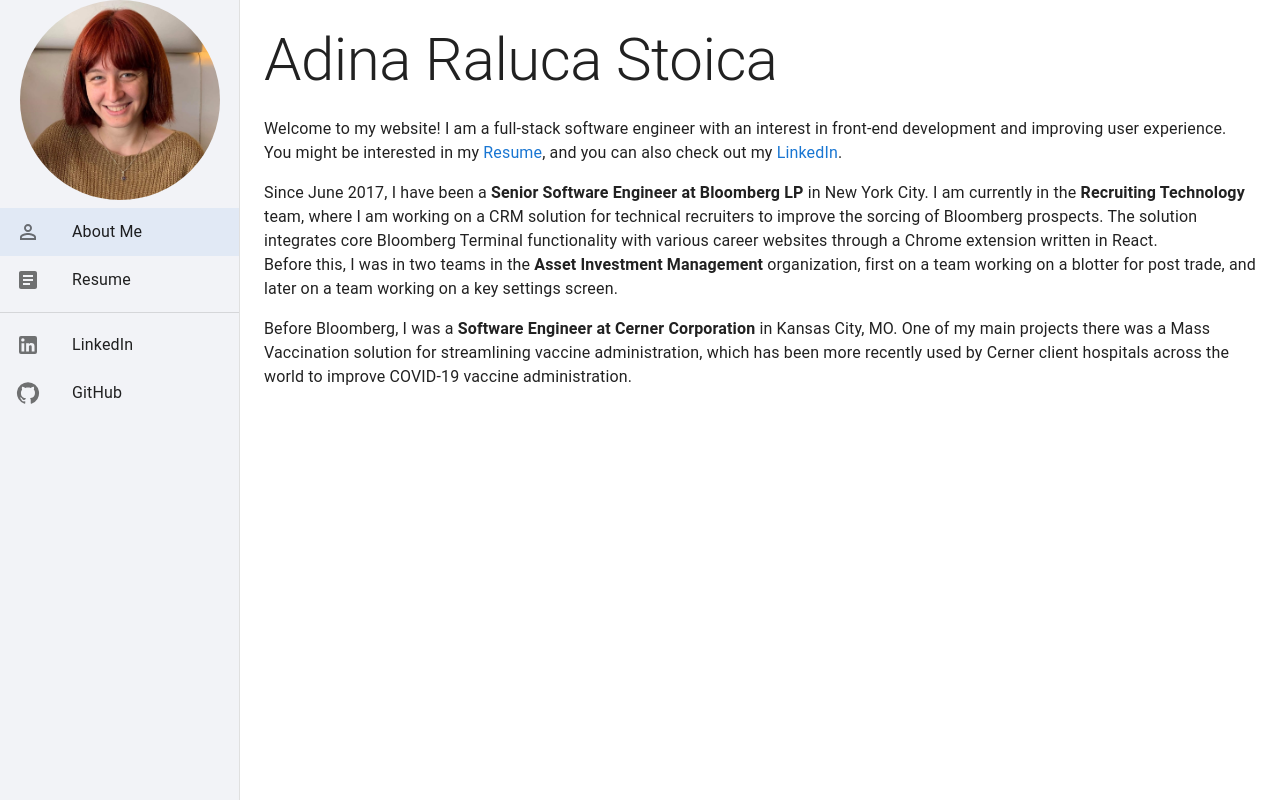
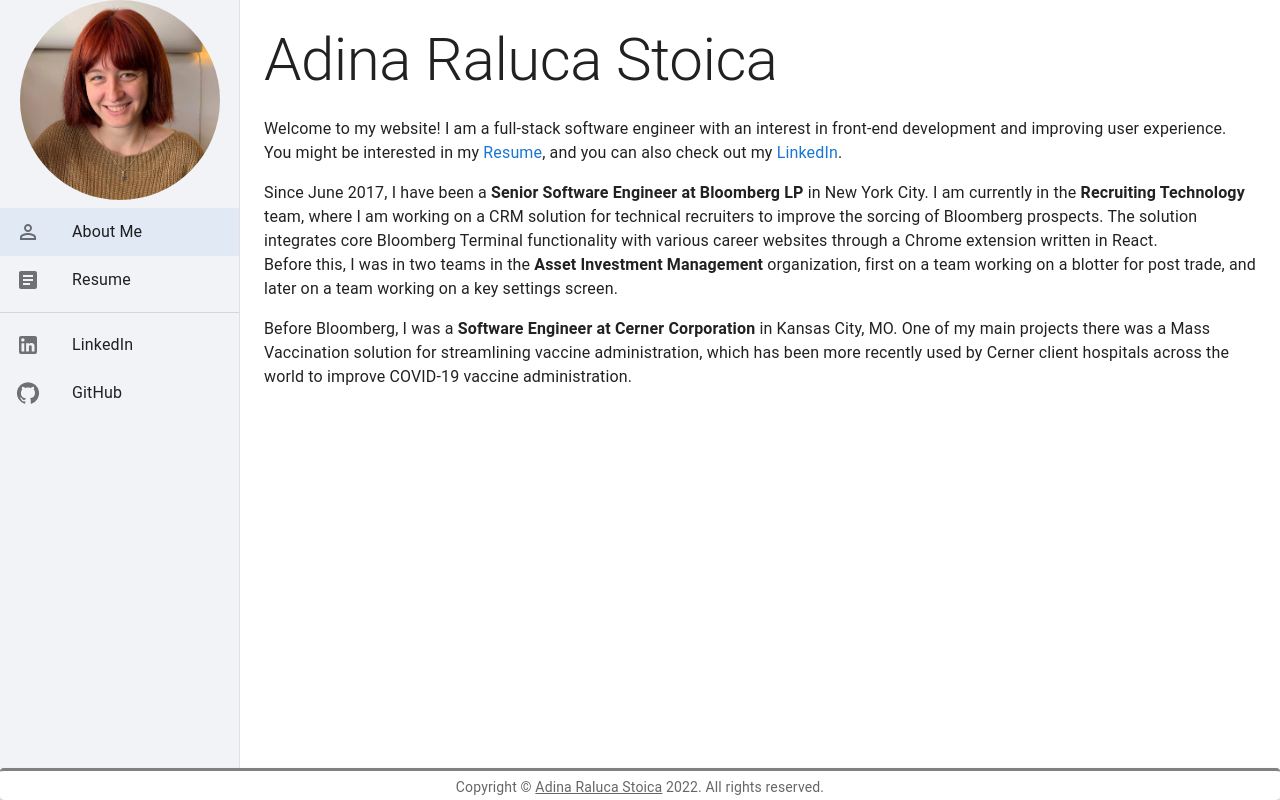
Before and after one commit to adinutzyc21/adinutzyc21.github.io, a React (Create React App) app: page / in a window 1280 px wide. Built offline with nearby package versions, Linux system fonts and the light colour scheme.

Commit message:
Add a footer

```diff
--- a/src/App.js
+++ b/src/App.js
@@ -1,17 +1,21 @@
 import './App.css';
-import { Box, CssBaseline } from '@mui/material';
+import { Box, CssBaseline, Stack } from '@mui/material';
 
 import Sidebar from './components/sidebar';
 import Content from './components/content';
+import Footer from './components/footer';
 
 export const drawerWidth = 240;
 function App() {
     return (
-        <Box sx={{ display: 'flex' }}>
-            <CssBaseline />
-            <Sidebar drawerWidth={drawerWidth} selectedKey="about" />
-            <Content drawerWidth={drawerWidth} />
-        </Box>
+        <Stack direction="column">
+            <Box sx={{ display: 'flex' }}>
+                <CssBaseline />
+                <Sidebar drawerWidth={drawerWidth} selectedKey="about" />
+                <Content drawerWidth={drawerWidth} />
+            </Box>
+            <Footer />
+        </Stack>
     );
 }
 
--- /dev/null
+++ b/src/components/footer.jsx
@@ -0,0 +1,16 @@
+import { Typography, Link, Paper } from '@mui/material';
+
+export default function Footer() {
+    return (
+        <Paper style={{ color: "gray", position: "fixed", bottom: 0, width: "100%", zIndex: "9999", borderTop: "solid", height: "2rem" }} >
+            <Typography variant="body2" color="textSecondary" align="center" style={{ lineHeight: "2rem" }}>
+                {'Copyright © '}
+                <Link color="inherit" href="www.adinastoica.com">
+                    Adina Raluca Stoica
+                </Link>{' '}
+                {new Date().getFullYear()}
+                {'. All rights reserved.'}
+            </Typography>
+        </Paper>
+    );
+}
--- a/src/routes/resume.jsx
+++ b/src/routes/resume.jsx
@@ -1,15 +1,19 @@
-import { Box, CssBaseline } from '@mui/material';
+import { Box, CssBaseline, Stack } from '@mui/material';
 import { drawerWidth } from "../App";
 
 import Sidebar from '../components/sidebar';
 import ResumeContent from "../components/resumeContent";
+import Footer from '../components/footer';
 
 export default function Resume() {
     return (
-        <Box sx={{ display: 'flex' }}>
-            <CssBaseline />
-            <Sidebar drawerWidth={drawerWidth} selectedKey="resume" />
-            <ResumeContent drawerWidth={drawerWidth} />
-        </Box>
+        <Stack direction="column">
+            <Box sx={{ display: 'flex' }}>
+                <CssBaseline />
+                <Sidebar drawerWidth={drawerWidth} selectedKey="resume" />
+                <ResumeContent drawerWidth={drawerWidth} />
+            </Box>
+            <Footer />
+        </Stack>
     );
 }
```
